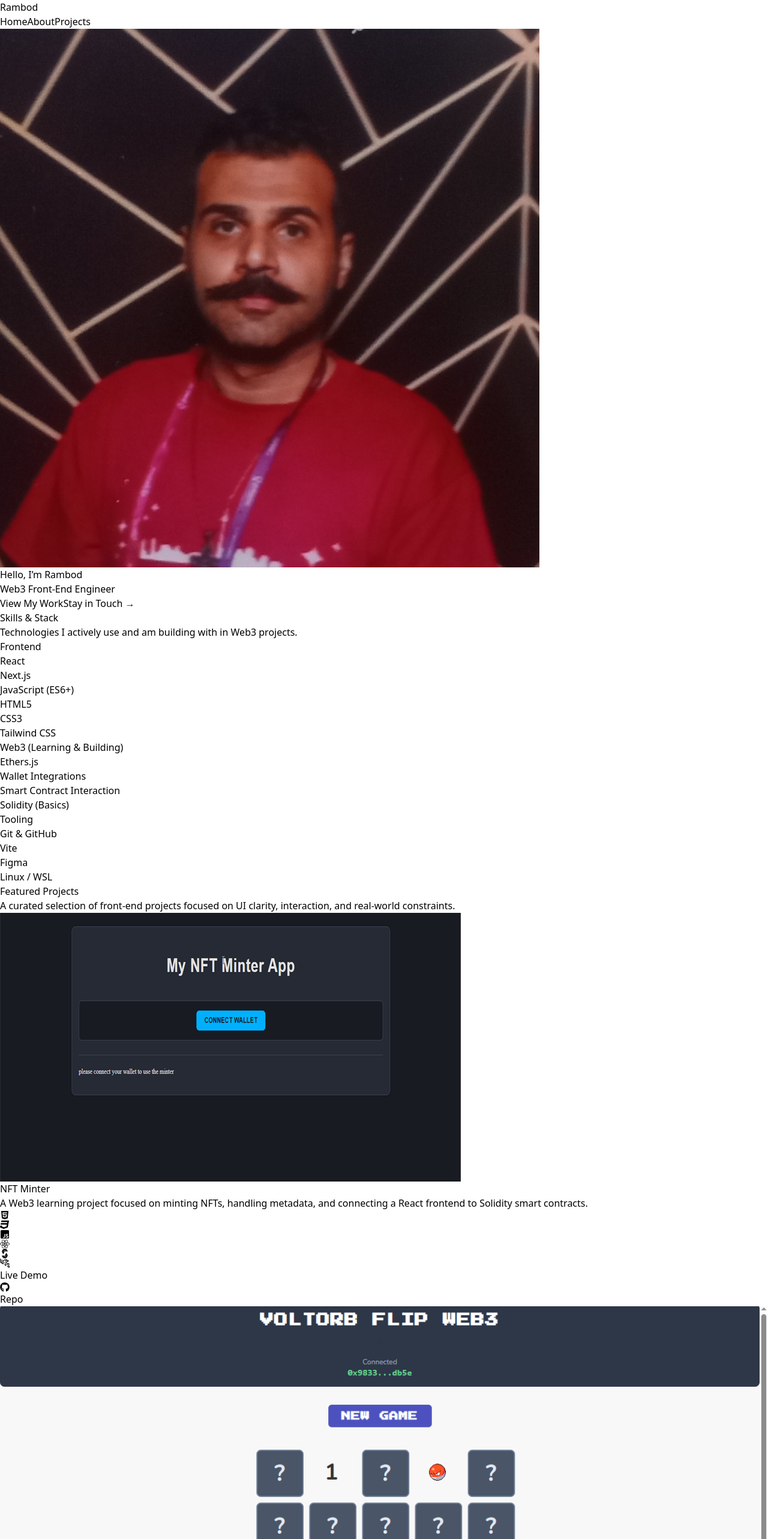
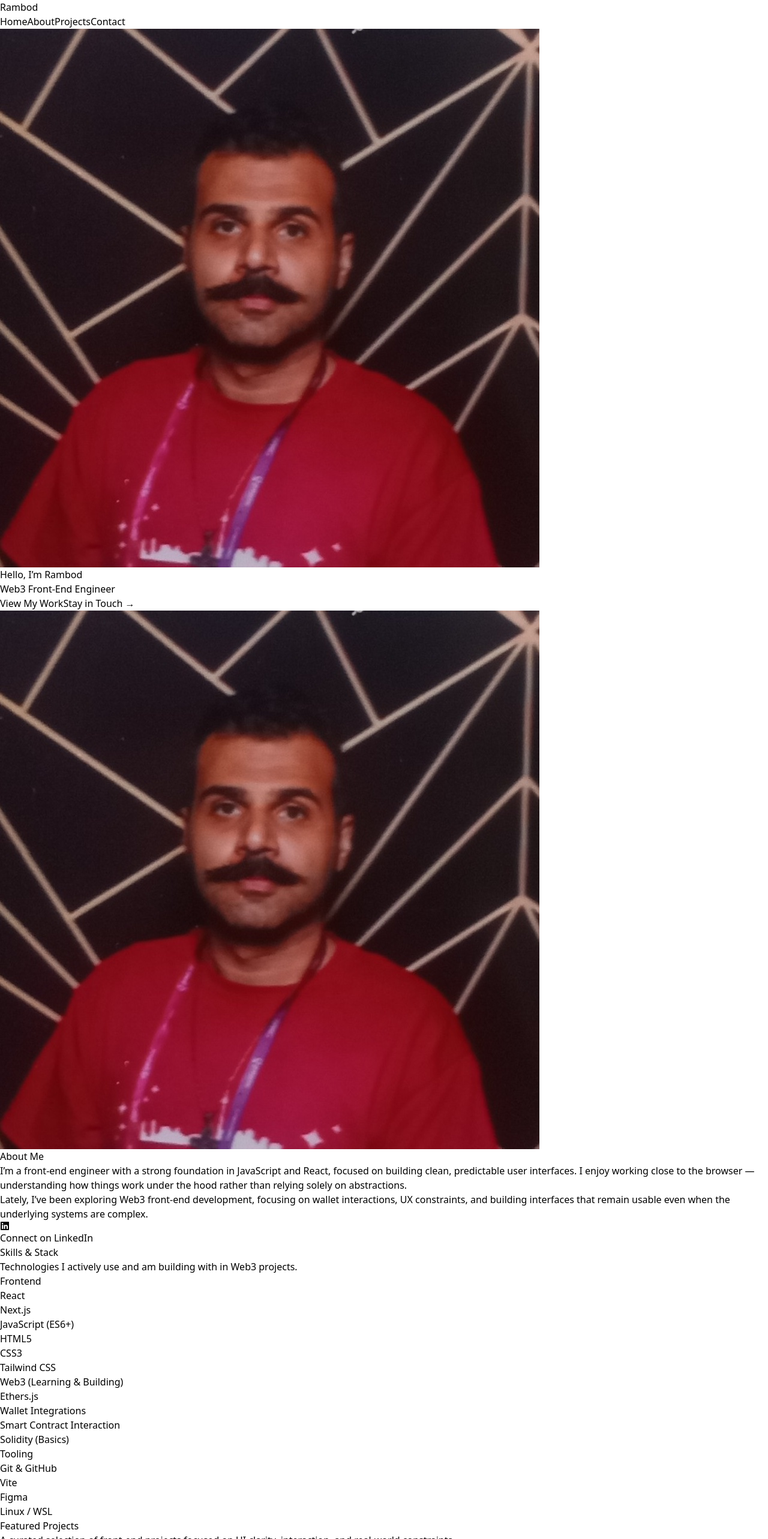
Before and after one commit to rpg225/tailwind-portfolio, a React (Vite) app: page / in a window 1280 px wide. Shown: the top 2566 px of the page at 60% size. Built offline with nearby package versions, Linux system fonts and the light colour scheme.

Commit message:
Finalize one-page layout, nav scroll, and contact form
- Unified section color pattern
- Smooth scroll nav behavior
- Working contact form with Formspree
- Visual polish on About and Footer

```diff
--- a/src/components/About.jsx
+++ b/src/components/About.jsx
@@ -19,54 +19,61 @@ const About = () => {
     <section
       ref={sectionRef}
       id="about"
-      className="bg-slate-900 border-t border-slate-800 py-24"
+      className="bg-slate-900 border-t border-slate-800 py-28"
     >
-      <div className="mx-auto max-w-5xl px-6 grid md:grid-cols-2 gap-12 items-center">
+      <div className="mx-auto max-w-6xl px-6 grid md:grid-cols-2 gap-16 items-center">
         {/* Image */}
         <div
           className={`flex justify-center transition-all duration-1000 ${
             isVisible ? "opacity-100 translate-y-0" : "opacity-0 translate-y-8"
           }`}
         >
-          <img
-            src="assets/headshot.jpg"
-            alt="Rambod Pour Goshtasbi"
-            className="w-64 h-64 rounded-xl object-cover ring-1 ring-slate-700 shadow-xl"
-          />
+          <div className="relative">
+            <img
+              src="assets/headshot.jpg"
+              alt="Rambod Pour Goshtasbi"
+              className="w-64 h-64 rounded-2xl object-cover ring-1 ring-slate-700 shadow-2xl"
+            />
+            {/* subtle glow */}
+            <div className="absolute inset-0 rounded-2xl ring-1 ring-cyan-400/20 pointer-events-none" />
+          </div>
         </div>
 
         {/* Text */}
         <div
-          className={`transition-all duration-1000 delay-200 ${
+          className={`relative transition-all duration-1000 delay-200 ${
             isVisible ? "opacity-100 translate-y-0" : "opacity-0 translate-y-8"
           }`}
         >
-          <h2 className="text-3xl font-semibold text-white">
+          {/* Accent line */}
+          <div className="absolute -left-6 top-2 h-16 w-px bg-cyan-400/40 hidden md:block" />
+
+          <h2 className="text-3xl sm:text-4xl font-semibold text-white tracking-tight">
             About Me
           </h2>
 
-          <p className="mt-6 text-slate-300 leading-relaxed">
+          <p className="mt-6 text-slate-300 leading-relaxed text-[15.5px]">
             I’m a front-end engineer with a strong foundation in JavaScript and
             React, focused on building clean, predictable user interfaces.
             I enjoy working close to the browser — understanding how things work
             under the hood rather than relying solely on abstractions.
           </p>
 
-          <p className="mt-4 text-slate-300 leading-relaxed">
+          <p className="mt-4 text-slate-300 leading-relaxed text-[15.5px]">
             Lately, I’ve been exploring Web3 front-end development, focusing on
             wallet interactions, UX constraints, and building interfaces that
             remain usable even when the underlying systems are complex.
           </p>
 
-          <div className="mt-6 flex items-center gap-4">
+          <div className="mt-8">
             <a
               href="https://www.linkedin.com/in/rpg225/"
               target="_blank"
               rel="noopener noreferrer"
-              className="inline-flex items-center gap-2 text-slate-400 hover:text-cyan-400 transition-colors"
+              className="inline-flex items-center gap-3 rounded-md border border-slate-700 px-4 py-2 text-slate-300 hover:border-cyan-400 hover:text-cyan-400 transition-colors"
             >
-              <FaLinkedin className="text-xl" />
-              LinkedIn
+              <FaLinkedin className="text-lg" />
+              <span className="text-sm font-medium">Connect on LinkedIn</span>
             </a>
           </div>
         </div>
--- a/src/components/Contact.jsx
+++ b/src/components/Contact.jsx
@@ -1,12 +1,12 @@
 import { useState } from "react";
 
 function Contact() {
-
-  const [sent, setSent ] = useState(false);
+  const [sent, setSent] = useState(false);
 
   const handleSubmit = async (e) => {
     e.preventDefault();
-    const res = await fetch("https://formspree.io/f/abcdwxyz", {
+
+    const res = await fetch("https://formspree.io/f/xjgovwqe", {
       method: "POST",
       body: new FormData(e.target),
       headers: { Accept: "application/json" },
@@ -17,8 +17,6 @@ function Contact() {
       e.target.reset();
     }
   };
-
-
 
   return (
     <section
@@ -36,42 +34,47 @@ function Contact() {
         </p>
 
         <form
-        action="https://formspree.io/f/xjgovwqe"
-        method = "POST"
-        className="mt-12 space-y-6">
+          onSubmit={handleSubmit}
+          className="mt-12 space-y-6"
+        >
           {/* Name */}
-          <div>
           <input
             type="text"
+            name="name"
+            required
             placeholder="Your name"
             className="w-full rounded-md bg-slate-900 border border-slate-700 px-4 py-3 text-slate-200 placeholder-slate-500 focus:outline-none focus:border-cyan-400 transition-colors"
           />
-          </div>
 
           {/* Email */}
-          <div>
           <input
             type="email"
+            name="email"
+            required
             placeholder="Email address"
             className="w-full rounded-md bg-slate-900 border border-slate-700 px-4 py-3 text-slate-200 placeholder-slate-500 focus:outline-none focus:border-cyan-400 transition-colors"
           />
-          </div>
 
           {/* Message */}
-          <div>
           <textarea
+            name="message"
             rows="4"
+            required
             placeholder="Your message"
             className="w-full rounded-md bg-slate-900 border border-slate-700 px-4 py-3 text-slate-200 placeholder-slate-500 focus:outline-none focus:border-cyan-400 transition-colors resize-none"
           />
-          </div>
 
-          {/* CTA */}
           <button
             type="submit"
-            className="mt-6 inline-flex items-center justify-center rounded-md bg-cyan-500 px-6 py-3 text-sm font-semibold text-slate-900 hover:bg-cyan-400 hover:scale-105 transition-all"
+            disabled={sent}
+            className={`mt-6 inline-flex items-center justify-center rounded-md px-6 py-3 text-sm font-semibold transition-all
+              ${
+                sent
+                  ? "bg-emerald-500 text-white"
+                  : "bg-cyan-500 text-slate-900 hover:bg-cyan-400 hover:scale-105"
+              }`}
           >
-            Send Message
+            {sent ? "Message sent ✓" : "Send Message"}
           </button>
         </form>
       </div>
--- a/src/components/Footer.jsx
+++ b/src/components/Footer.jsx
@@ -1,10 +1,11 @@
-
 const Footer = () => {
   return (
-    <footer className='bg-slate-950 text-center dark:bg-neutral-700 lg:text-left sticky-bottom-0'>
-       <div className='bg-white/5 p-4 text-center text-surface text-white'> Made by Rambod </div>
+    <footer className="bg-black border-t border-neutral-800">
+      <div className="mx-auto max-w-6xl px-6 py-6 text-center text-sm text-neutral-400">
+        Made by <span className="text-white font-medium">Rambod</span>
+      </div>
     </footer>
-  )
-}
+  );
+};
 
-export default Footer
+export default Footer;
--- a/src/components/Hero.jsx
+++ b/src/components/Hero.jsx
@@ -9,8 +9,8 @@ const Hero = () => {
 
   return (
     <section
-      id="hero"
-      className="bg-slate-900 text-white overflow-hidden"
+      id="home"
+      className="min-h-screen pt-32 bg-slate-950"
     >
       <div className="mx-auto max-w-4xl pt-10 pb-20">
         {/* Avatar */}
@@ -33,12 +33,13 @@ const Hero = () => {
         {/* Text */}
           <div className="relative isolate px-6 pt-12 text-center">
             <h1
-            className={`text-4xl font-semibold tracking-tight sm:text-6xl transition-all duration-1000 delay-300 ${
+              className={`text-4xl font-semibold tracking-tight sm:text-6xl text-white transition-all duration-1000 delay-300 ${
                 isVisible
                   ? "opacity-100 translate-y-0"
                   : "opacity-0 translate-y-6"
               }`}
             >
+
               Hello, I’m <span className="text-cyan-400">Rambod</span>
             </h1>
 
--- a/src/components/Home.jsx
+++ b/src/components/Home.jsx
@@ -1,12 +1,14 @@
 import Hero from "./Hero";
 import Skills from "./Skills";
 import Projects from "./Projects";
+import About from "./About";
 import Contact from "./Contact";
 
 function Home() {
   return (
     <div className="HomePage">
       <Hero />
+      <About />
       <Skills />
       <Projects />
       <Contact />
--- a/src/components/Navbar.jsx
+++ b/src/components/Navbar.jsx
@@ -1,8 +1,15 @@
 import { NavLink } from "react-router-dom";
+
+const scrollToSection = (id) => {
+  document.getElementById(id)?.scrollIntoView({
+    behavior: "smooth",
+    block: "start",
+  });
+};
 
 function NavBar() {
   return (
-    <header className="bg-slate-950 border-b border-slate-800">
+    <header className="bg-neutral-950 border-b border-neutral-800 fixed top-0 z-50 w-full">
       <div className="mx-auto max-w-6xl px-6 flex items-center justify-between">
         {/* Logo */}
         <div className="flex items-center">
@@ -13,53 +20,55 @@ function NavBar() {
 
         {/* Navigation */}
         <nav className="flex items-center gap-x-8">
+          {/* Home (real route) */}
           <NavLink
             to="/"
-            end
-            className={({ isActive }) =>
-              `
-              inline-flex items-center py-6 text-sm font-medium transition-colors
-              ${
-                isActive
-                  ? "text-cyan-400 border-b-2 border-cyan-400"
-                  : "text-slate-300 hover:text-white"
-              }
-            `
-            }
+            onClick={(e) => {
+              e.preventDefault();
+              document.getElementById("home")?.scrollIntoView({
+                behavior: "smooth",
+                block: "start",
+              });
+            }}
+            className="inline-flex items-center py-6 text-sm font-medium text-cyan-400 hover:text-cyan-300 transition-colors"
           >
             Home
           </NavLink>
 
+          {/* About (scroll) */}
           <NavLink
-            to="/about"
-            className={({ isActive }) =>
-              `
-              inline-flex items-center py-6 text-sm font-medium transition-colors
-              ${
-                isActive
-                  ? "text-cyan-400 border-b-2 border-cyan-400"
-                  : "text-slate-300 hover:text-white"
-              }
-            `
-            }
+            to="/"
+            onClick={(e) => {
+              e.preventDefault();
+              scrollToSection("about");
+            }}
+            className="inline-flex items-center py-6 text-sm font-medium text-slate-300 hover:text-white transition-colors"
           >
             About
           </NavLink>
 
+          {/* Projects (scroll) */}
           <NavLink
-            to="/project"
-            className={({ isActive }) =>
-              `
-              inline-flex items-center py-6 text-sm font-medium transition-colors
-              ${
-                isActive
-                  ? "text-cyan-400 border-b-2 border-cyan-400"
-                  : "text-slate-300 hover:text-white"
-              }
-            `
-            }
+            to="/"
+            onClick={(e) => {
+              e.preventDefault();
+              scrollToSection("projects");
+            }}
+            className="inline-flex items-center py-6 text-sm font-medium text-slate-300 hover:text-white transition-colors"
           >
             Projects
+          </NavLink>
+
+          {/* Contact (scroll) */}
+          <NavLink
+            to="/"
+            onClick={(e) => {
+              e.preventDefault();
+              scrollToSection("contact");
+            }}
+            className="inline-flex items-center py-6 text-sm font-medium text-slate-300 hover:text-white transition-colors"
+          >
+            Contact
           </NavLink>
         </nav>
       </div>
```
Lines whose indentation alone changed are shown as unchanged.
